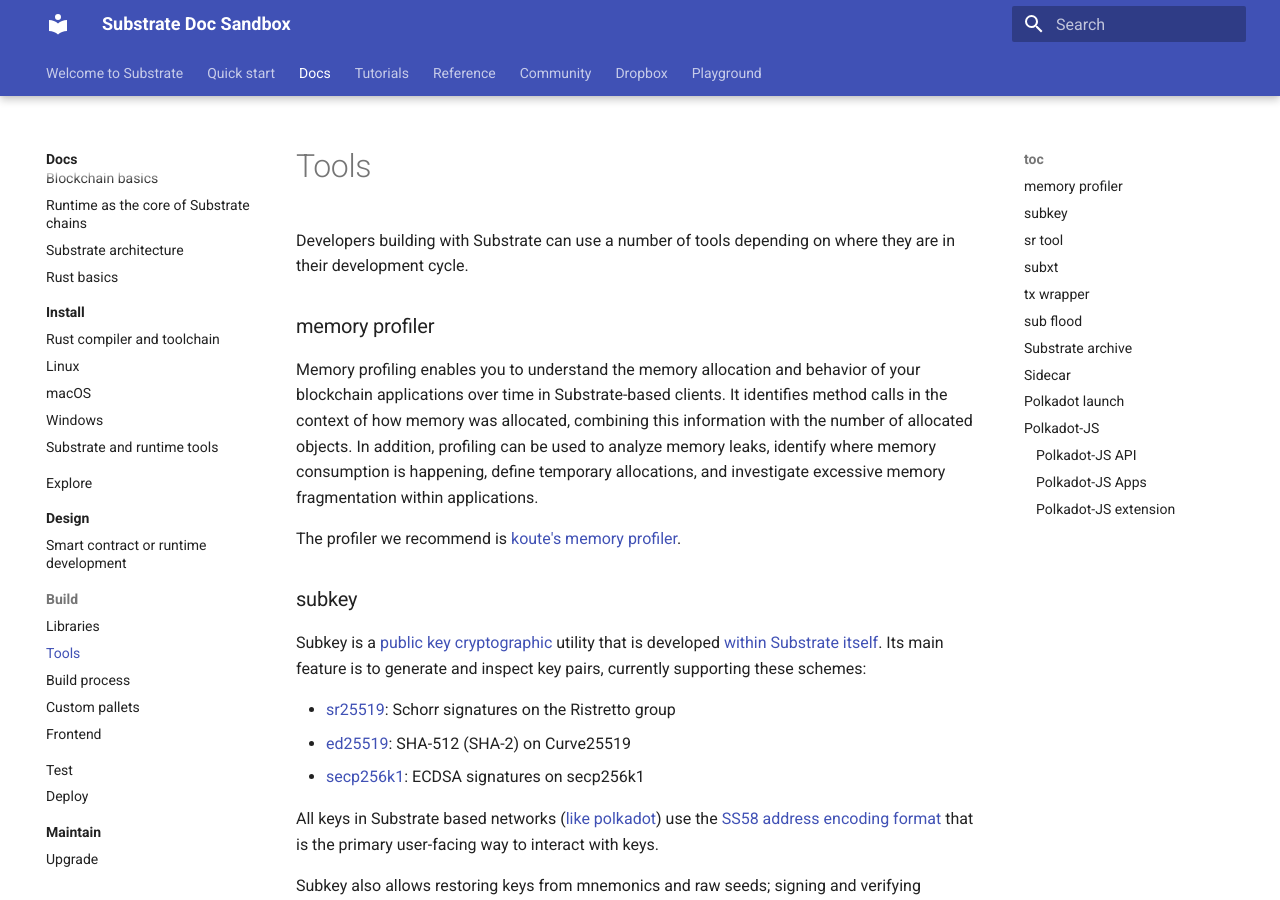
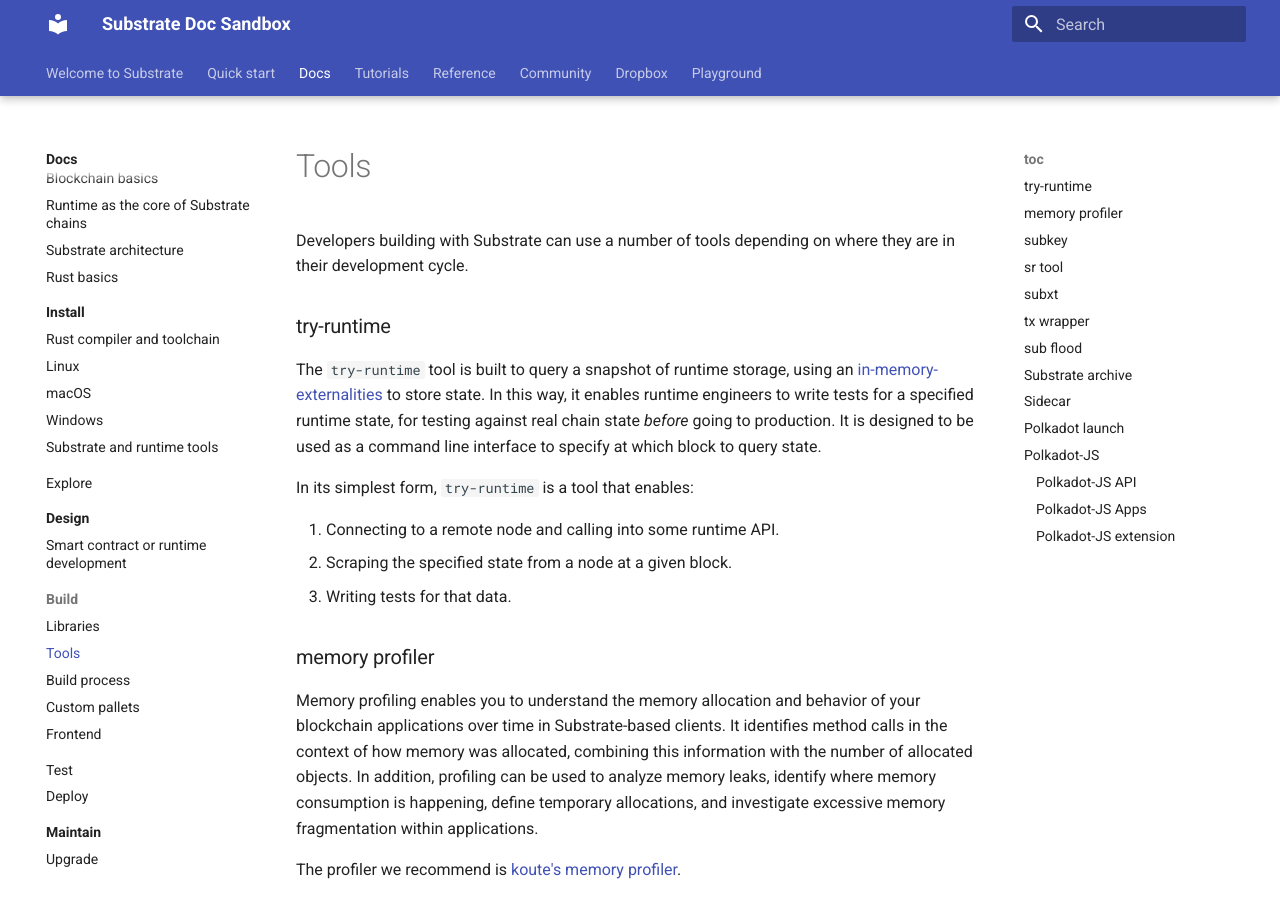
Before and after one commit to polkadot-developers/docs-sandbox, an MkDocs documentation site: the page built from source/docs/main-docs/06-build/tools.md, in a window 1280 px wide and 900 px high. Built offline with MkDocs 1.6.1 and Material for MkDocs 9.7.7, drawn with Linux system fonts in a browser that asks for light colours.

Commit message:
Add in try-runtime

```diff
--- a/source/docs/main-docs/06-build/tools.md
+++ b/source/docs/main-docs/06-build/tools.md
@@ -4,6 +4,17 @@
 
 Developers building with Substrate can use a number of tools depending on where they are in their development cycle.
 
+### try-runtime
+
+The `try-runtime` tool is built to query a snapshot of runtime storage, using an [in-memory-externalities](https://docs.substrate.io/rustdocs/latest/sp_state_machine/struct.TestExternalities.html) to store state.
+In this way, it enables runtime engineers to write tests for a specified runtime state, for testing against real chain state _before_ going to production.
+It is designed to be used as a command line interface to specify at which block to query state.
+
+In its simplest form, `try-runtime` is a tool that enables:
+
+1. Connecting to a remote node and calling into some runtime API.
+2. Scraping the specified state from a node at a given block.
+3. Writing tests for that data.
 ### memory profiler
 
 Memory profiling enables you to understand the memory allocation and behavior of your blockchain applications over time in Substrate-based clients.
```
Also changed, not shown: old-docs-migration/docs/06-tools/c-try-runtime.md (+0 -13 lines).
